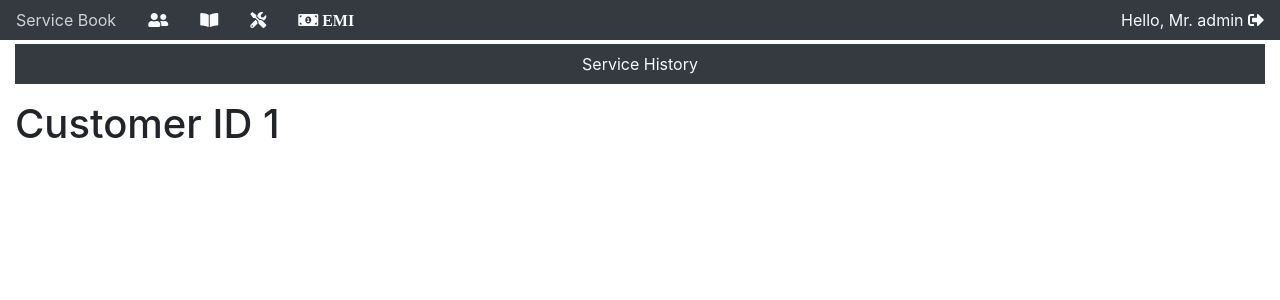
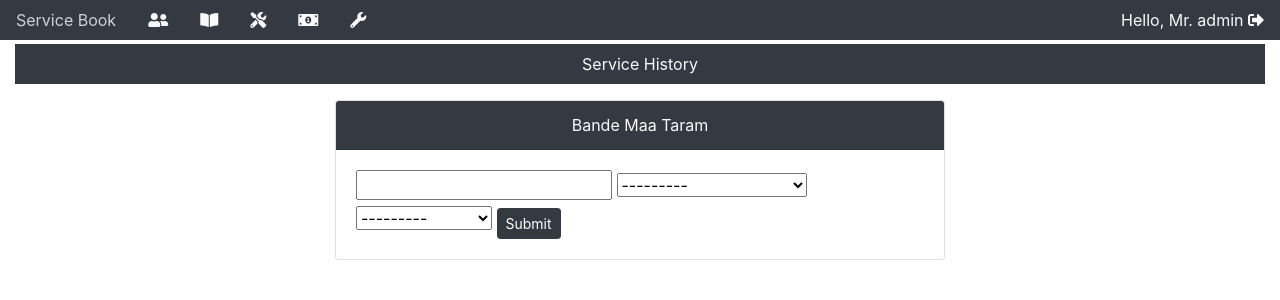
Before and after one commit to souravpanja0306/service, a Django app: page /technician/1 in a window 1280 px wide. Shown: the top 300 px of the page. Run offline with Django 3.2, Linux system fonts and the light colour scheme; a user stored in the database is signed in; data comes from the database, SQL or seed files in the repository; both versions use the stored data as it was after the commit; some libraries are stand-ins or nearby versions.

Commit message:
Few Updates

```diff
--- a/project/app/admin.py
+++ b/project/app/admin.py
@@ -1,7 +1,9 @@
 from django.contrib import admin
-from .models import customerDetails, paymentOnEmi, techName
+from .models import customerDetails, paymentOnEmi, techName, serviceModel, partsName
 
 # Register your models here.
 admin.site.register(customerDetails)
 admin.site.register(paymentOnEmi)
 admin.site.register(techName)
+admin.site.register(serviceModel)
+admin.site.register(partsName)
--- a/project/app/forms.py
+++ b/project/app/forms.py
@@ -1,7 +1,7 @@
 from django import forms
 from django.db import models
 from django.db.models import fields
-from .models import customerDetails, paymentOnEmi, techName
+from .models import customerDetails, paymentOnEmi, techName, partsName, serviceModel
 
 class customerDetailsForm(forms.ModelForm):
     class Meta:
@@ -17,3 +17,13 @@ class techNameForm(forms.ModelForm):
     class Meta:
         model = techName
         fields = "__all__"
+
+class partsNameForm(forms.ModelForm):
+    class Meta:
+        model = partsName
+        fields = "__all__"
+
+class serviceModelForm(forms.ModelForm):
+    class Meta:
+        model = serviceModel
+        fields = "__all__"
--- a/project/app/models.py
+++ b/project/app/models.py
@@ -1,4 +1,6 @@
 from django.db import models
+from django.db.models.base import Model
+from django.db.models.deletion import CASCADE
 
 class customerDetails(models.Model):
     custimerId = models.AutoField(primary_key=True)
@@ -31,6 +33,9 @@ class paymentOnEmi(models.Model):
     paidAmount = models.DecimalField(max_digits=10, decimal_places=2)
     paymentDate = models.DateField(auto_now=False, auto_now_add=False)
 
+    cashCheque = models.CharField(max_length=100, null=True)
+    chequeNo = models.CharField(max_length=10, null=True, blank=True)
+
     def __str__(self):
         return str(self.refNo)
 
@@ -41,3 +46,19 @@ class techName(models.Model):
 
     def __str__(self):
         return self.technicianName
+
+class partsName(models.Model):
+    reqPartName = models.CharField(max_length=100)
+    price = models.DecimalField(max_digits=10, decimal_places=2)
+
+    def __str__(self):
+        return self.reqPartName
+
+
+class serviceModel(models.Model):
+    customerRefId = models.CharField(max_length=10)
+    attendTech = models.ForeignKey(techName, on_delete=CASCADE)
+    parts = models.ForeignKey(partsName, on_delete=CASCADE)
+
+    def __str__(self):
+        return str(self.attendTech)
--- a/project/app/views.py
+++ b/project/app/views.py
@@ -1,8 +1,8 @@
 from typing import Deque
 from django.db.models.aggregates import Aggregate, Sum
 from django.shortcuts import redirect, render
-from .models import customerDetails, paymentOnEmi, techName
-from .forms import customerDetailsForm, paymentOnEmiForm, techNameForm
+from .models import customerDetails, paymentOnEmi, serviceModel, techName, partsName
+from .forms import customerDetailsForm, paymentOnEmiForm, techNameForm, serviceModelForm, partsNameForm
 from django.contrib.auth.forms import UserCreationForm
 from django.contrib.auth import authenticate, login, logout
 from django.contrib.auth.decorators import login_required
@@ -118,4 +118,10 @@ def service(request):
 # For Technician Requirement...........................
 @login_required(login_url="/login")
 def technicianPage(request, id):
-    return render(request, "technician.html", {"id":id})
+    tc = serviceModelForm()
+    if request.method == "POST":
+        tc = serviceModelForm(request.POST)
+        if tc.is_valid():
+            tc.save()
+            return redirect("/service")
+    return render(request, "technician.html", {"id":id, "tc":tc})
--- a/project/templates/base.html
+++ b/project/templates/base.html
@@ -26,22 +26,25 @@
         <a class="nav-link text-light" href="/">Service Book</a>
       </li>
       <li class="nav-item">
-        <a class="nav-link text-light" href="/customer"><i class="fa fa-user-friends"></i></a>
+        <a class="nav-link text-light" href="/customer"><i class="fa fa-user-friends" data-toggle="tooltip" data-placement="bottom" title="Add New Customer"></i></a>
       </li>
       <li class="nav-item">
-        <a class="nav-link text-light" href="/details"><i class="fa fa-book-open"></i></a>
+        <a class="nav-link text-light" href="/details"><i class="fa fa-book-open" data-toggle="tooltip" data-placement="bottom" title="Details Of Customer"></i></a>
       </li>
       <li class="nav-item">
-        <a class="nav-link text-light" href="/service"><i class="fas fa-tools"></i></a>
+        <a class="nav-link text-light" href="/service"><i class="fas fa-tools" data-toggle="tooltip" data-placement="bottom" title="Service"></i></a>
       </li>
       <li class="nav-item">
-        <a class="nav-link text-light" href="/"><i class="fa fa-money-bill-alt"> EMI</i></a>
+        <a class="nav-link text-light" href="/"><i class="fa fa-money-bill-alt" data-toggle="tooltip" data-placement="bottom" title="EMI"></i></a>
+      </li>
+      <li class="nav-item">
+        <a class="nav-link text-light" href="/"><i class="fa fa-wrench" data-toggle="tooltip" data-placement="bottom" title="AMC"></i></a>
       </li>
     </div>
     <div>
       <li class="nav-item">
         <a class="nav-link text-light" href="{% url 'logout' %}">Hello, Mr. {{request.user}} <i
-            class="fas fa-sign-out-alt"></i></a>
+            class="fas fa-sign-out-alt" data-toggle="tooltip" data-placement="bottom" title="Logout"></i></a>
       </li>
     </div>
   </ul>
--- a/project/templates/service.html
+++ b/project/templates/service.html
@@ -1,7 +1,7 @@
 {% include "base.html" %}
 {% block content %}
 <div class="container-fluid">
-    <div class="bg-dark mt-1">
+    <div class="bg-dark mt-2">
         <p class="nav-link text-light text-center">Service History</p>
     </div>
     <table id="example" class="table table-striped table-bordered" style="width:100%">
--- a/project/templates/technician.html
+++ b/project/templates/technician.html
@@ -4,6 +4,23 @@
     <p class="nav-link text-light text-center">Service History</p>
   </div>
 
-  <h1>Customer ID {{id}}</h1>
+  <div class="row">
+    <div class="col-6 offset-3">
+      <div class="card">
+        <div class="card-header text-center bg-dark text-light">Bande Maa Taram</div>
+        <div class="card-body">
+
+          <form action="" method="POST">
+            {% csrf_token %}
+            {% for c in tc %}
+            {{c}}
+            {% endfor %}
+            <button type="submit" class="btn btn-dark btn-sm mt-2">Submit</button>
+          </form>
+
+        </div>
+      </div>
+    </div>
+  </div>
 </div>
 {% endblock content %}
```
Also changed, not shown: project/templates/customer.html (+5 -12 lines), project/templates/payment.html (+9 -2 lines), project/templates/pdata.html (+8 -2 lines), project/app/migrations/0015_partsname_servicemodel.py (added), project/app/migrations/0016_auto_20210607_1845.py (added), project/db.sqlite3.
